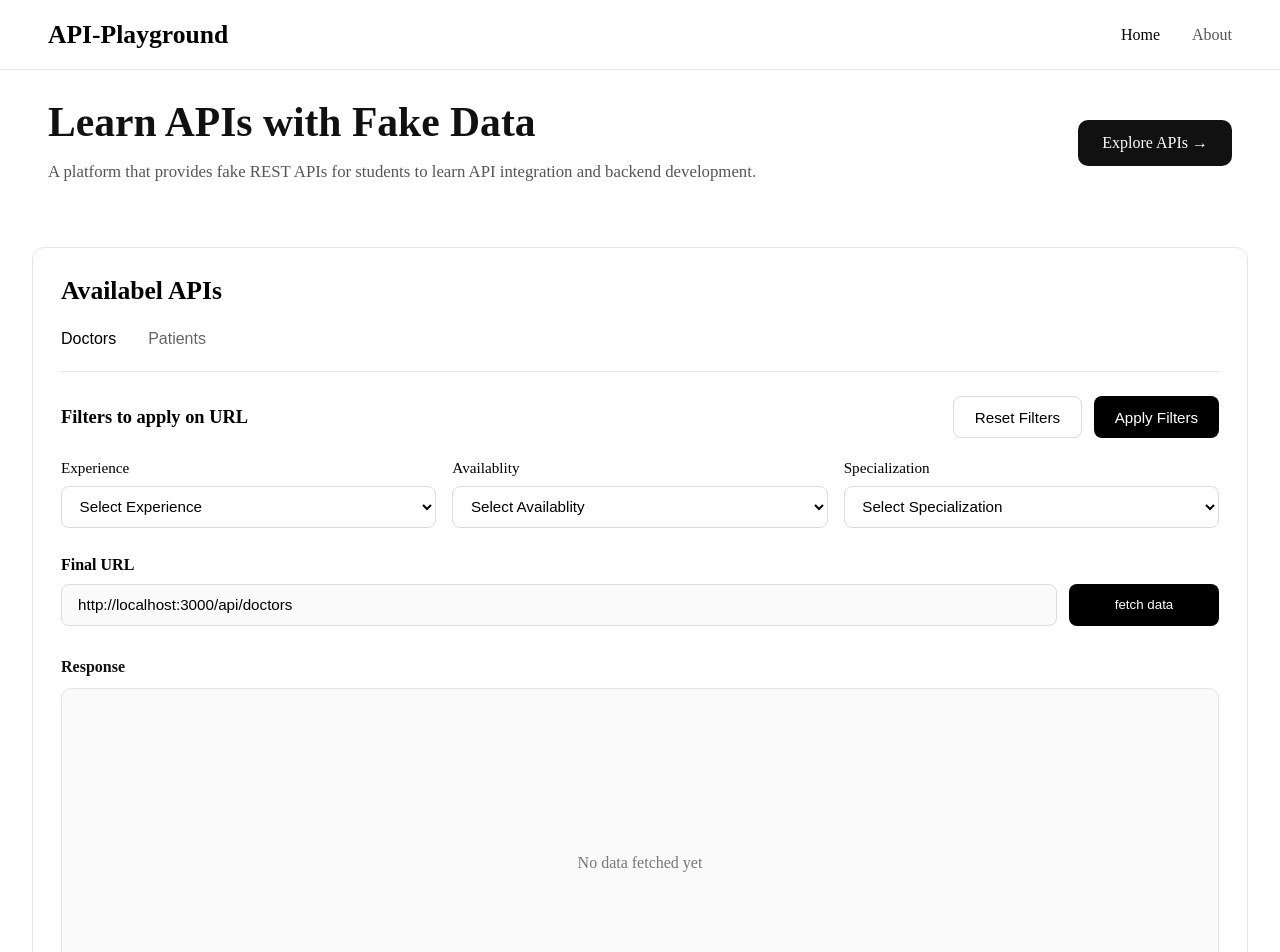
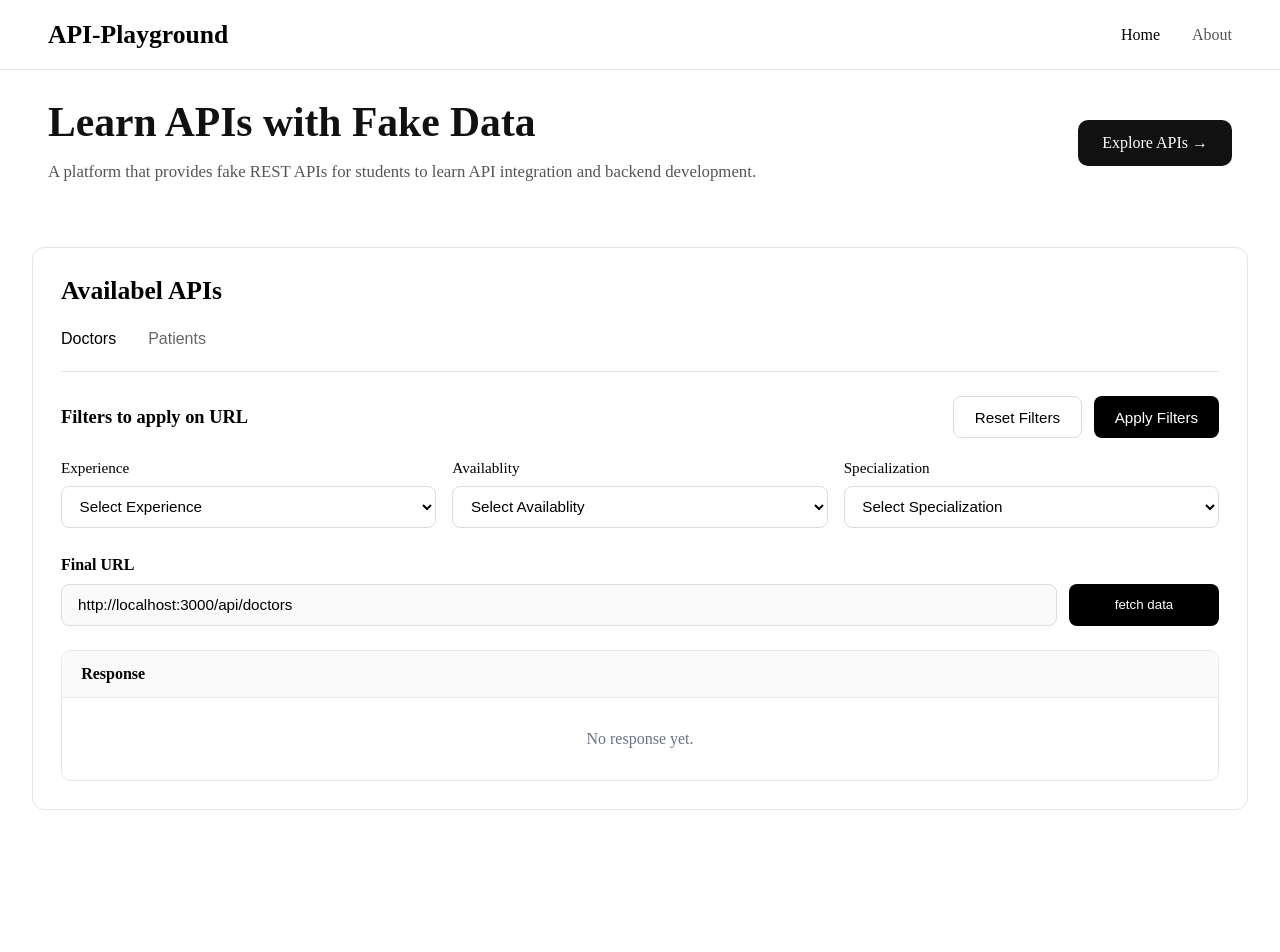
Before and after one commit to Akshatsahu01/API-PLAYGROUND, a React app in the folder frontend/: page / in a window 1280 px wide. Shown: the top 952 px of the page. After the commit the page ends 842 px from the top, so only its background shows below. Built offline with nearby package versions, Linux system fonts and the light colour scheme; the HTML template or start-up script is replaced by a standard one.

Commit message:
feat: display fetched API responses in ResponseViewer

```diff
--- a/frontend/src/components/ApiExplorer/ResponseViewer.css
+++ b/frontend/src/components/ApiExplorer/ResponseViewer.css
@@ -3,32 +3,47 @@
 =========================== */
 
 .response-viewer {
-  margin-top: 2rem;
+  margin-top: 1.5rem;
+
+  background: #fff;
+  border: 1px solid #e5e7eb;
+  border-radius: 10px;
+
+  overflow: hidden;
 }
 
-.response-title {
-  margin-bottom: 0.8rem;
+.response-viewer h3 {
+  margin: 0;
+  padding: 0.9rem 1.2rem;
 
   font-size: 1rem;
   font-weight: 600;
 
-  color: #111;
+  border-bottom: 1px solid #e5e7eb;
+  background: #fafafa;
 }
 
-.response-container {
-  min-height: 350px;
+.response-viewer p {
+  padding: 2rem;
 
-  border: 1px solid #e5e5e5;
-  border-radius: 10px;
-
-  background: #fafafa;
-
-  display: flex;
-  justify-content: center;
-  align-items: center;
+  text-align: center;
+  color: #6b7280;
 }
 
-.response-placeholder {
-  color: #777;
-  font-size: 1rem;
+.response-viewer pre {
+  margin: 0;
+  padding: 1.25rem;
+
+  max-height: 450px;
+  overflow: auto;
+
+  font-size: 0.9rem;
+  line-height: 1.7;
+  font-family: Consolas, Monaco, "Courier New", monospace;
+
+  color: #374151;
+  background: #fcfcfc;
+
+  white-space: pre-wrap;
+  word-break: break-word;
 }
--- a/frontend/src/components/ApiExplorer/ResponseViewer.jsx
+++ b/frontend/src/components/ApiExplorer/ResponseViewer.jsx
@@ -1,16 +1,42 @@
 import "./ResponseViewer.css"
 
-function ResponseViewer(){
-    return(
-        <section className="response-viewer">
-            <h1 className="response-title">Response</h1>
-            <div className="response-container">
-                <p className="response-placeholder">
-                    No data fetched yet
-                </p>
-            </div>
-        </section>
-    )
+function ResponseViewer({data,loading,error}){
+ if (loading) {
+    return (
+      <div className="response-viewer">
+        <h3>Response</h3>
+        <p>Fetching data...</p>
+      </div>
+    );
+  }
+
+  if (error) {
+    return (
+      <div className="response-viewer">
+        <h3>Response</h3>
+        <p>{error}</p>
+      </div>
+    );
+  }
+
+  if (!data) {
+    return (
+      <div className="response-viewer">
+        <h3>Response</h3>
+        <p>No response yet.</p>
+      </div>
+    );
+  }
+
+  return (
+    <div className="response-viewer">
+      <h3>Response</h3>
+
+      <pre>
+        {JSON.stringify(data, null, 2)}
+      </pre>
+    </div>
+  );
 }
 
 export default ResponseViewer
```
